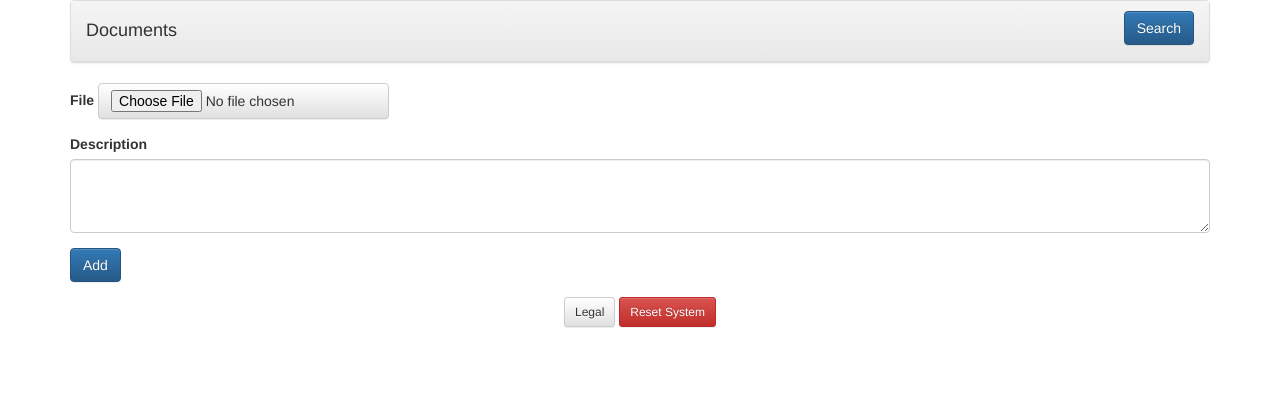
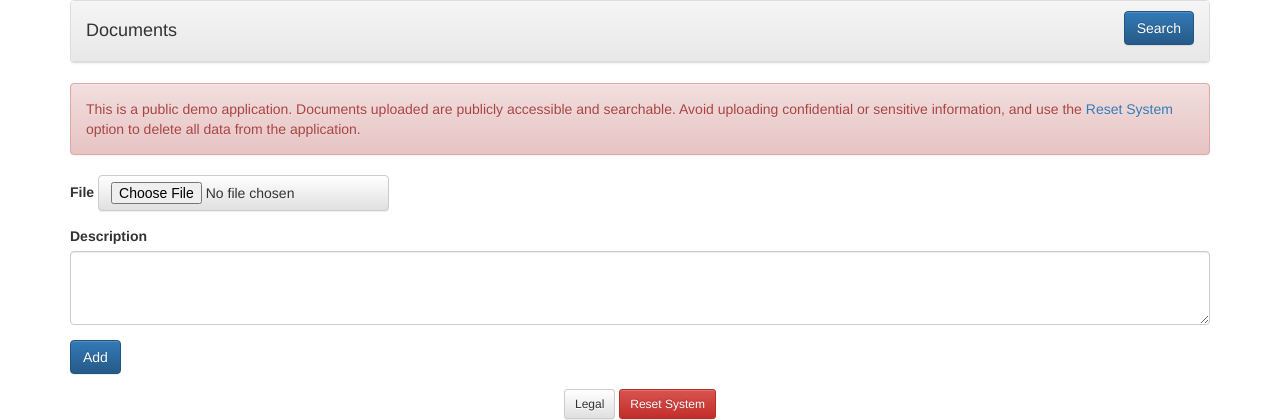
Before and after one commit to vvaswani/bluemix-pdf-keyword-search, a PHP site: template views/add.phtml in a window 1280 px wide. Shown: the top 420 px of the page. Run offline with PHP 8.4, Linux system fonts and the light colour scheme; the template is opened without the code that fills it: most values are stand-ins (such as "Sample title", 1, 10 or a date in 2020); a stand-in replaces the project's code that opens the database connection.

Commit message:
Added warning for demo app users

```diff
--- a/views/add.phtml
+++ b/views/add.phtml
@@ -28,6 +28,9 @@
 
       <?php if (!isset($_POST['submit'])): ?>
       <div>
+        <div class="alert alert-danger">
+          This is a public demo application. Documents uploaded are publicly accessible and searchable. Avoid uploading confidential or sensitive information, and use the <a href="<?php echo $data['router']->pathFor('legal'); ?>">Reset System</a> option to delete all data from the application.
+        </div>
         <form method="post" enctype="multipart/form-data" action="<?php echo $data['router']->pathFor('add'); ?>">
           <input type="hidden" name="MAX_FILE_SIZE" value="300000000" />
           <div class="form-group">
```
